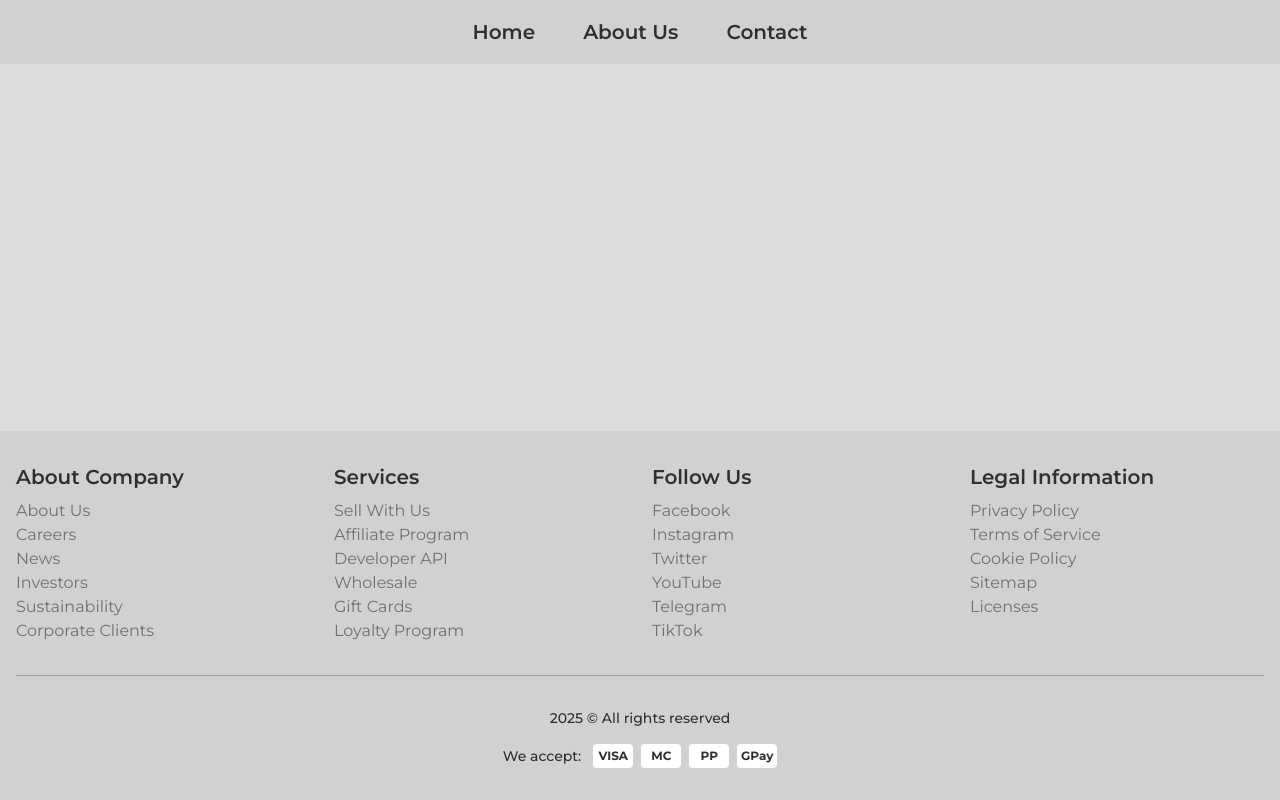
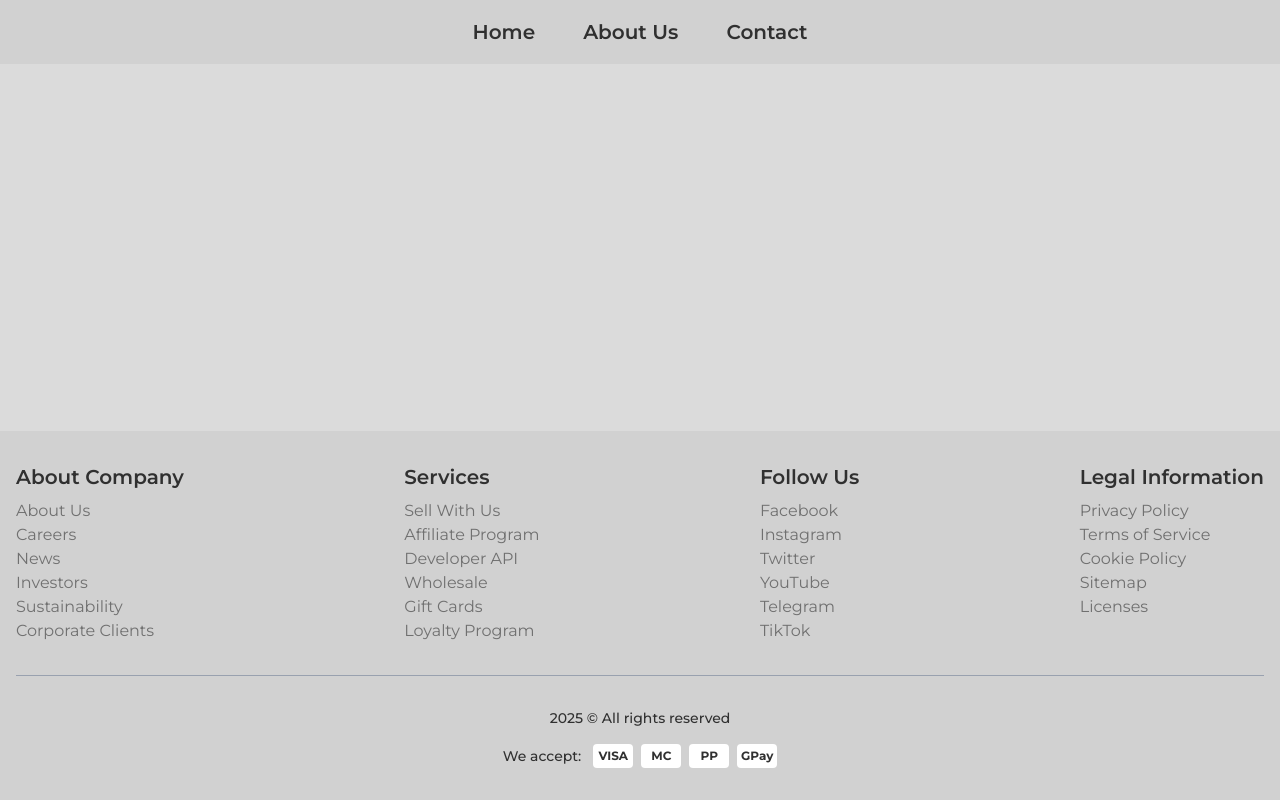
Before and after one commit to pticasolovey20/next_ecommerce, a Next.js app: page / in a window 1280 px wide. Built offline with nearby package versions, Linux system fonts and the light colour scheme.

Commit message:
updated footer

```diff
--- a/components/footer/Footer.tsx
+++ b/components/footer/Footer.tsx
@@ -13,8 +13,13 @@ import PaymentList from "@/components/footer/PaymentList";
 const Footer = () => {
   return (
     <footer className="px-4 py-8 bg-muted">
-      <div className="max-w-screen-2xl w-full mx-auto">
-        <div className="grid sm:grid-cols-2 xl:grid-cols-4 gap-x-6 gap-y-4">
+      <div className="max-w-screen-xl w-full mx-auto">
+        <div
+          className={classNames(
+            "grid sm:grid-cols-2 gap-x-12 gap-y-6",
+            "xl:flex xl:justify-between"
+          )}
+        >
           <FooterSection section={COMPANY_SECTION} />
           <FooterSection section={SERVICES_SECTION} />
           <FooterSection section={SOCIAL_SECTION} />
@@ -30,7 +35,6 @@ const Footer = () => {
           )}
         >
           <span>2025 © All rights reserved</span>
-
           <PaymentList />
         </div>
       </div>
--- a/components/footer/FooterLinks.tsx
+++ b/components/footer/FooterLinks.tsx
@@ -1,12 +1,14 @@
 import { FooterLinkData } from "@/types/footer";
+import { classNames } from "@/utils/classNames";
 
 interface FooterLinksProps {
+  alignmentClassName: string;
   links: FooterLinkData[];
 }
 
-const FooterLinks = ({ links }: FooterLinksProps) => {
+const FooterLinks = ({ alignmentClassName, links }: FooterLinksProps) => {
   return (
-    <ul>
+    <ul className={classNames("flex flex-col", alignmentClassName)}>
       {links.map(({ id, href, label }) => (
         <li key={id}>
           <a href={href} target="_blank" className="text-muted-foreground">
--- a/components/footer/FooterSection.tsx
+++ b/components/footer/FooterSection.tsx
@@ -1,4 +1,5 @@
 import { FooterSectionData } from "@/types/footer";
+import { classNames } from "@/utils/classNames";
 
 import FooterLinks from "@/components/footer/FooterLinks";
 
@@ -7,10 +8,16 @@ interface FooterSectionProps {
 }
 
 const FooterSection = ({ section }: FooterSectionProps) => {
+  const isOddSection = section.index % 2 === 0;
+
+  const alignmentClassName = isOddSection
+    ? "items-start"
+    : "items-start sm:items-end xl:items-start";
+
   return (
-    <div className="">
+    <div className={classNames("flex flex-col", alignmentClassName)}>
       <h3 className="text-xl font-semibold mb-2">{section.title}</h3>
-      <FooterLinks links={section.links} />
+      <FooterLinks alignmentClassName={alignmentClassName} links={section.links} />
     </div>
   );
 };
--- a/constants/footer.ts
+++ b/constants/footer.ts
@@ -1,6 +1,7 @@
 import { FooterSectionData } from "@/types/footer";
 
 export const COMPANY_SECTION: FooterSectionData = {
+  index: 1,
   title: "About Company",
   links: [
     { id: "about", href: "#", label: "About Us" },
@@ -13,6 +14,7 @@ export const COMPANY_SECTION: FooterSectionData = {
 };
 
 export const SERVICES_SECTION: FooterSectionData = {
+  index: 2,
   title: "Services",
   links: [
     { id: "marketplace", href: "#", label: "Sell With Us" },
@@ -25,6 +27,7 @@ export const SERVICES_SECTION: FooterSectionData = {
 };
 
 export const SOCIAL_SECTION: FooterSectionData = {
+  index: 3,
   title: "Follow Us",
   links: [
     { id: "facebook", href: "#", label: "Facebook" },
@@ -37,6 +40,7 @@ export const SOCIAL_SECTION: FooterSectionData = {
 };
 
 export const LEGAL_SECTION: FooterSectionData = {
+  index: 4,
   title: "Legal Information",
   links: [
     { id: "privacy", href: "#", label: "Privacy Policy" },
--- a/types/footer.ts
+++ b/types/footer.ts
@@ -5,6 +5,7 @@ export interface FooterLinkData {
 }
 
 export interface FooterSectionData {
+  index: number;
   title: string;
   links: FooterLinkData[];
 }
```
